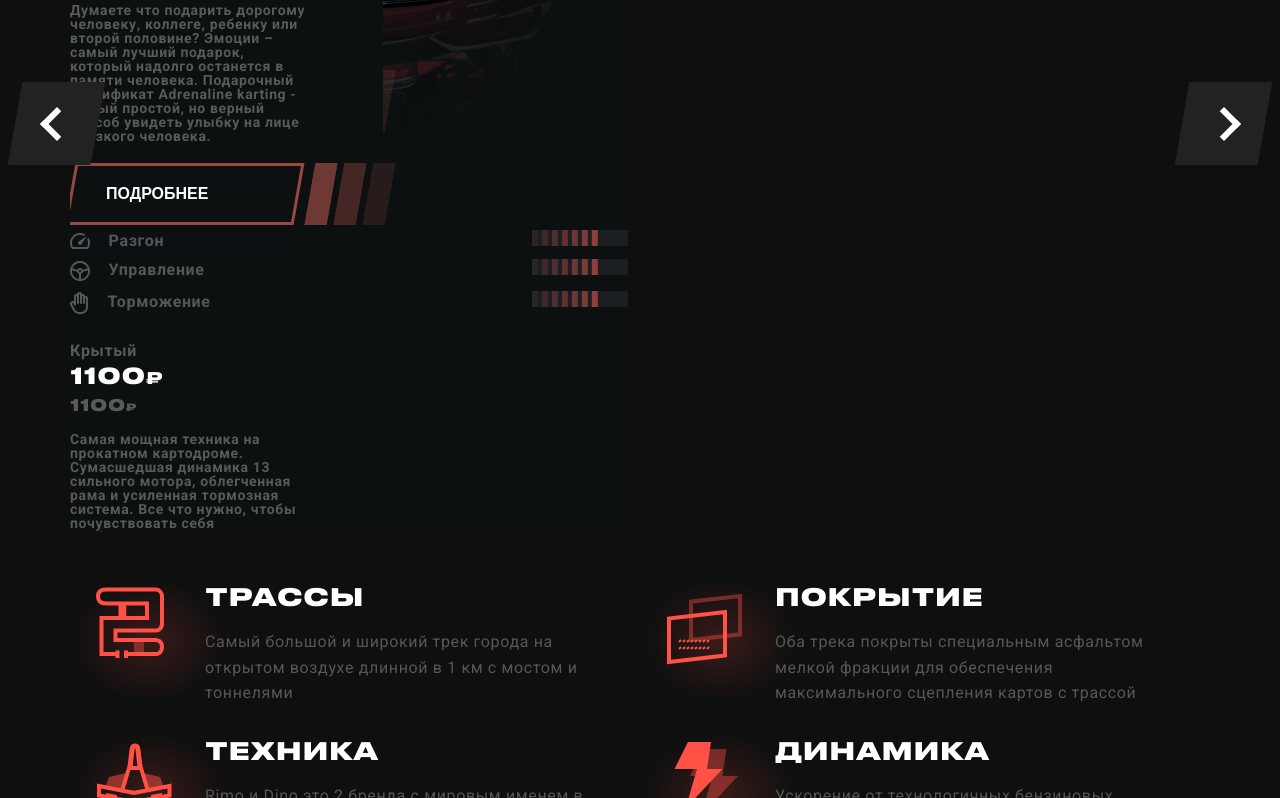
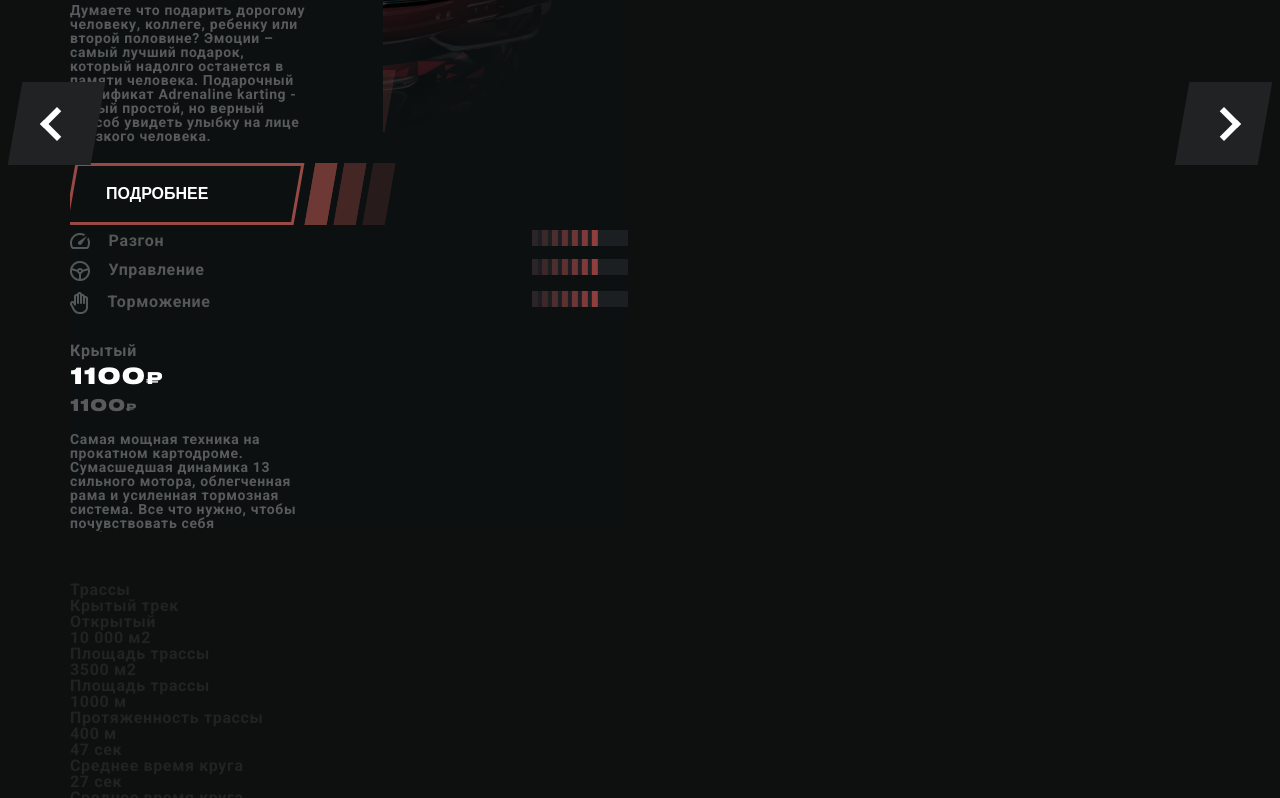
Before and after one commit to constantinator-web/Adrenaline, a plain HTML site: page index.html in a window 1280 px wide. Shown: the part 1374-2172 px from the top of the page. Drawn offline with Linux system fonts and the light colour scheme.

Commit message:
HTML/track-swiper

```diff
--- a/index.html
+++ b/index.html
@@ -471,6 +471,87 @@
         </section>
         <section class="tracks">
             <div class="container">
+                <div class="track__name">
+                    Трассы
+                </div>
+                <div class="track__swiper">
+                    <div class="track__tabs">
+                        <div class="track__switcher">
+                            Крытый трек
+                        </div>
+                        <div class="track__switcher">
+                            Открытый
+                        </div>
+                    </div>
+                    <div class="track__swiper-body">
+                        <div class="track__item-about">
+                            <div class="track__item-param">
+                                <div class="track__item-param-open">
+                                    <span>
+                                        10 000 м<sup>2</sup>
+                                    </span>
+                                    <br>
+                                    Площадь трассы
+                                </div>
+                                <div class="track__item-param-close">
+                                    <span>
+                                        3500 м<sup>2</sup>
+                                    </span>
+                                    <br>
+                                    Площадь трассы
+                                </div>
+                            </div>
+                            <div class="track__item-param">
+                                <div class="track__item-param-open">
+                                    <span>1000 м</span>
+                                    <br>
+                                    Протяженность трассы
+                                </div>
+                                <div class="track__item-param-close">
+                                    <span>400 м</span>
+                                    <br>
+
+                                </div>
+                            </div>
+                            <div class="track__item-param">
+                                <div class="track__item-param-open">
+                                    <span>47 сек</span>
+                                    <br>
+                                    Среднее время круга
+                                </div>
+                                <div class="track__item-param-close">
+                                    <span>27 сек</span>
+                                    <br>
+                                    Среднее время круга
+                                </div>
+                            </div>
+                        </div>
+                        <a href="#" class="track__track-map">
+                            <img src="img/track-map-spb 1.png" alt="track-map">
+                            <img src="img/track-map-spb 1.png" alt="track-map">
+                        </a>
+                        <div class="track__discripton-map">
+                            <div class="track__discripton-map-open">
+                                <p>Количество поворотов 25. Среднее время круга 47 сек</p>
+                                <p>
+                                    Самый большой и длинный трек нашего города, занимающий более 1,5 Га
+                                    и находящийся в сердце города.
+                                    Мост, тоннели, скоростные прямые и сложные повороты и это еще не все.
+                                    Приходите и убедитесь в этом сами!
+                                </p>
+                            </div>
+                            <div class="track__discripton-map-close">
+                                <p>
+                                    Этот трек предназначен для получения адреналина круглый год.
+                                    Специальное асфальтовое покрытие, отсутствие столбов и препятствий,
+                                    широкие зоны для обгона, исключающие неумышленные столкновения и
+                                    наконец продуманная интересная конфигурация – все чтобы получить
+                                    удовольствие и незабываемые эмоции за рулем вашего карта.
+                                </p>
+                            </div>
+                        </div>
+                    </div>
+                </div>
                 <div class="tracks__about">
                     <div class="tracks__items">
                         <img src="img/Group 29.svg" alt="tracks__items-img" class="tracks__items-img">
```
